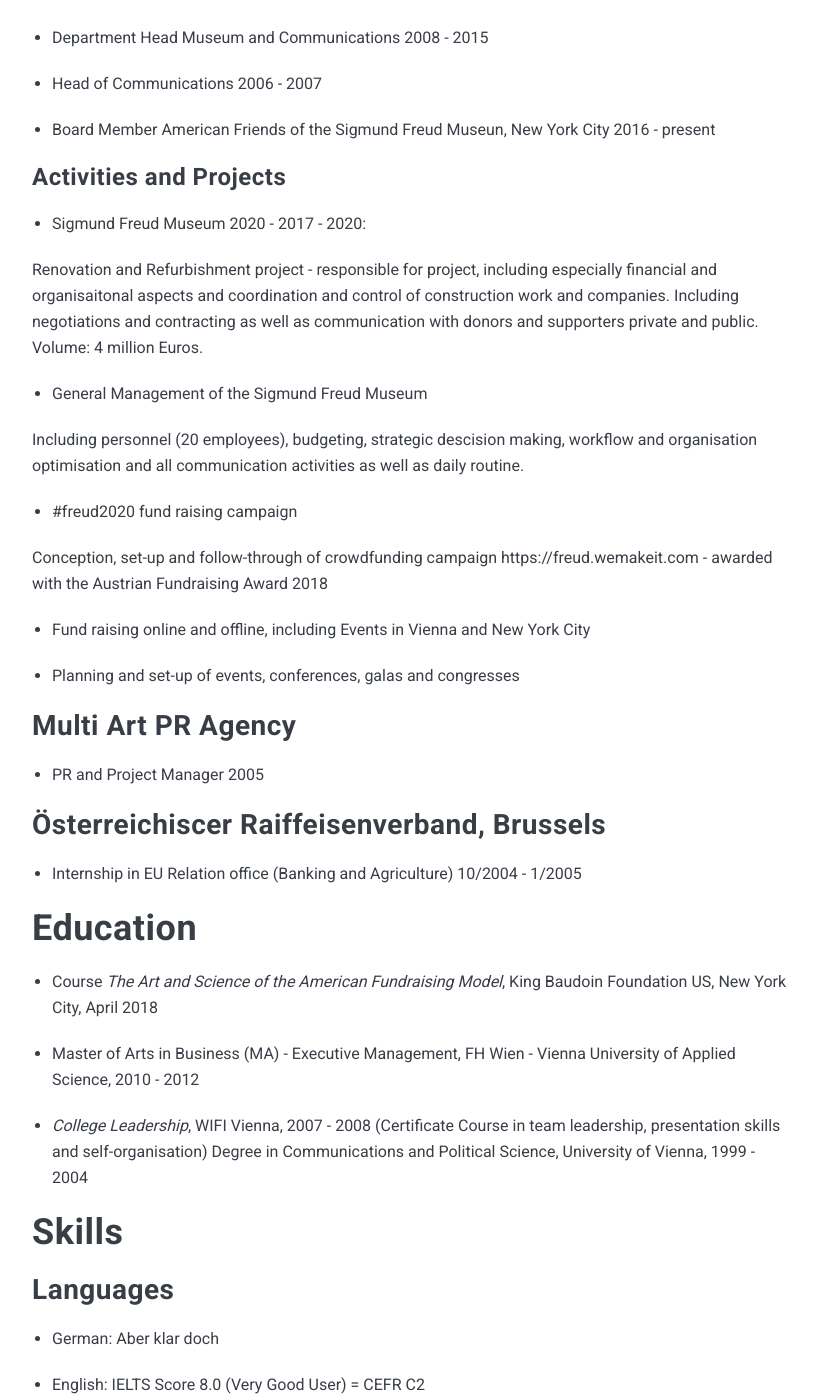
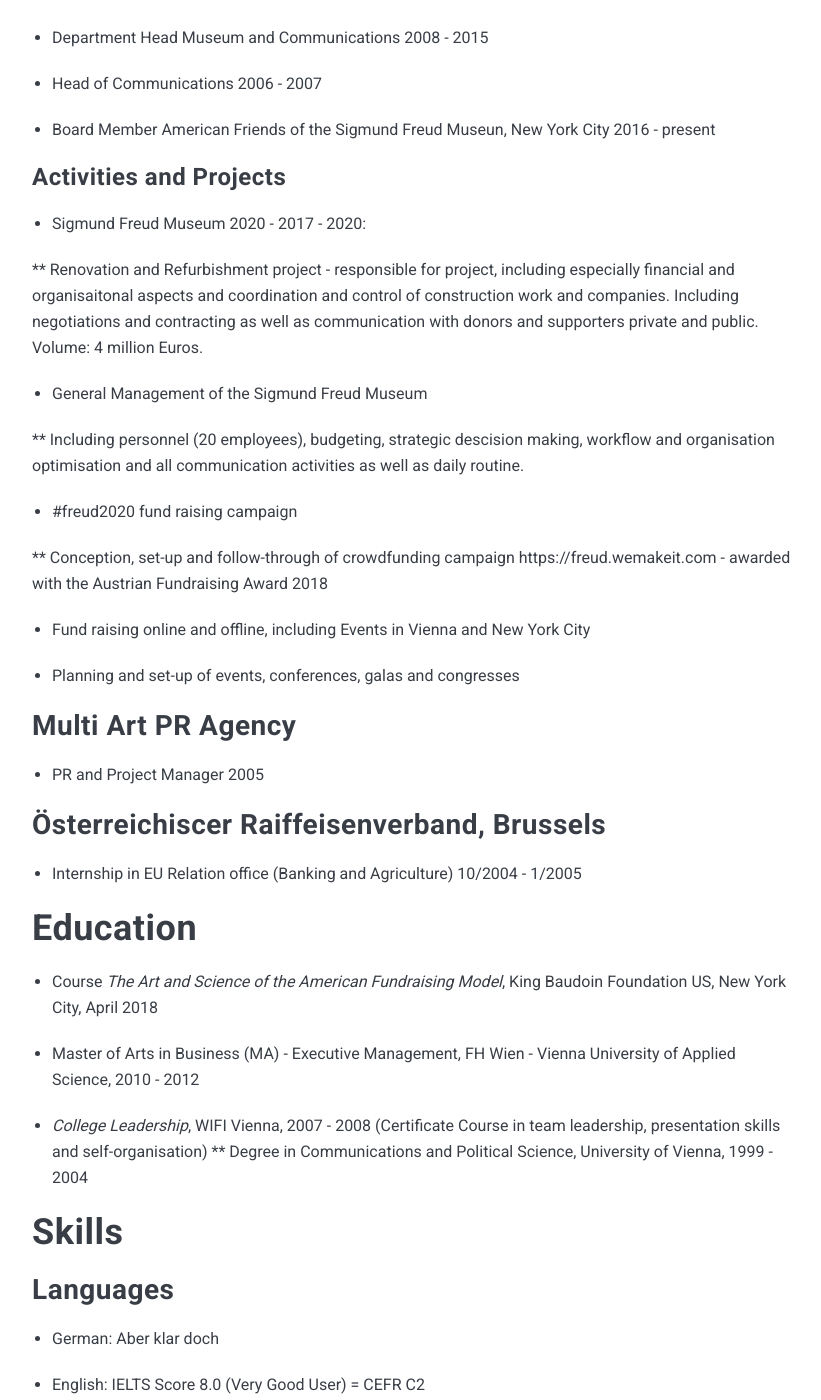
Before and after one commit to noemaier/noemaier.github.io, a Jekyll site: the page built from _pages/cv.md, in a window 1280 px wide and 1400 px high, scrolled down 1311 px. Shown: the whole window, without its empty margins (228-1049 px from the left). Built offline with Jekyll 4.4.1, drawn with Linux system fonts in a browser that asks for light colours; nearby versions of some CDN libraries.

Commit message:
Update cv.md

```diff
--- a/_pages/cv.md
+++ b/_pages/cv.md
@@ -29,15 +29,15 @@ www.freud-museum.at
 
 * Sigmund Freud Museum 2020 - 2017 - 2020:
 
-Renovation and Refurbishment project - responsible for project, including especially financial and organisaitonal aspects and coordination and control of construction work and companies. Including negotiations and contracting as well as communication with donors and supporters private and public. Volume: 4 million Euros.
+** Renovation and Refurbishment project - responsible for project, including especially financial and organisaitonal aspects and coordination and control of construction work and companies. Including negotiations and contracting as well as communication with donors and supporters private and public. Volume: 4 million Euros.
 
 * General Management of the Sigmund Freud Museum
 
-Including personnel (20 employees), budgeting, strategic descision making, workflow and organisation optimisation and all communication activities as well as daily routine.
+** Including personnel (20 employees), budgeting, strategic descision making, workflow and organisation optimisation and all communication activities as well as daily routine.
 
 * #freud2020 fund raising campaign
 
- Conception, set-up and follow-through of crowdfunding campaign https://freud.wemakeit.com - awarded with the Austrian Fundraising Award 2018
+** Conception, set-up and follow-through of crowdfunding campaign https://freud.wemakeit.com - awarded with the Austrian Fundraising Award 2018
 
 * Fund raising online and offline, including Events in Vienna and New York City
 
@@ -60,7 +60,7 @@ Including personnel (20 employees), budgeting, strategic descision making, workf
 * Master of Arts in Business (MA) - Executive Management, FH Wien - Vienna University of Applied Science, 2010 - 2012
 
 * *College Leadership*, WIFI Vienna, 2007 - 2008 (Certificate Course in team leadership, presentation skills and self-organisation)
-Degree in Communications and Political Science, University of Vienna, 1999 - 2004
+** Degree in Communications and Political Science, University of Vienna, 1999 - 2004
 
 # Skills
 
```
